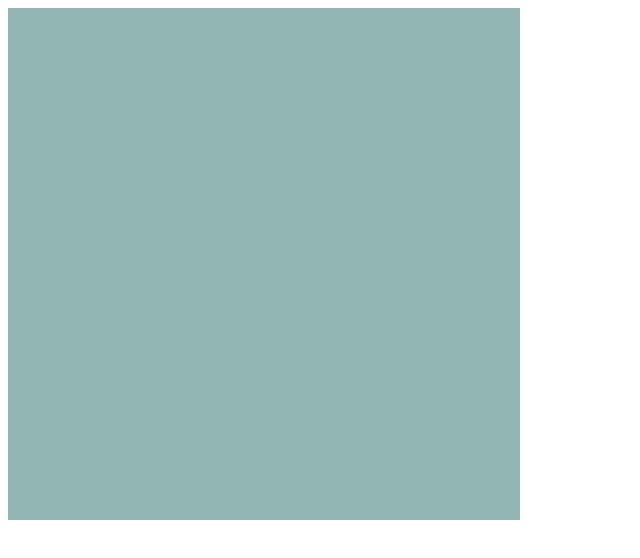
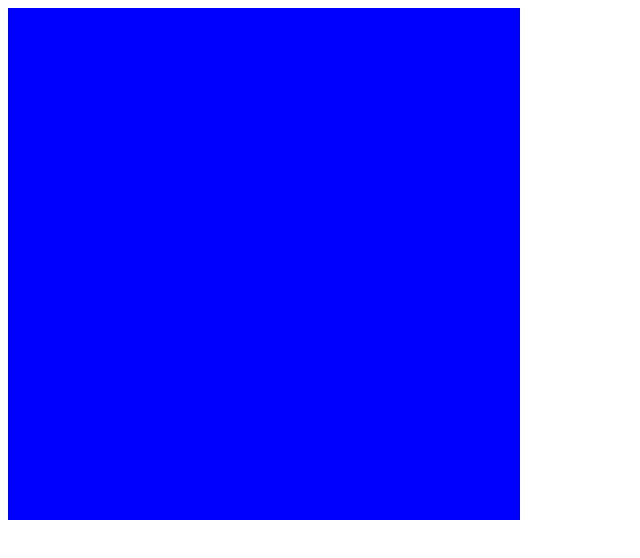
Before and after one commit to MGullicksen/FA18-SWE447CA-GUI-and-Graphics-Programming, a plain HTML site: page Assignment-2/Index.html in a window 1280 px wide. Shown: the whole page, without its empty margins (0-640 px from the left). Drawn offline with Linux system fonts and the light colour scheme.

Commit message:
Update Index.html

```diff
--- a/Assignment-2/Index.html
+++ b/Assignment-2/Index.html
@@ -4,6 +4,6 @@
   <script src="../Common/webgl-utils.js"></script>
 </head>
 <body>
-  <canvas id="webgl-canvas" width="512" height="512" style="background-color: #90B5B2"></canvas>
+  <canvas id="webgl-canvas" width="512" height="512" style="background-color: #0000FF"></canvas>
 </body>
 </html>
```
